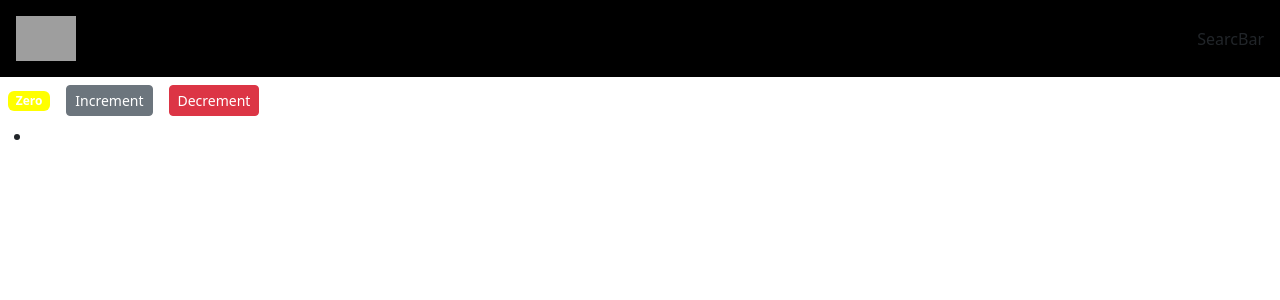
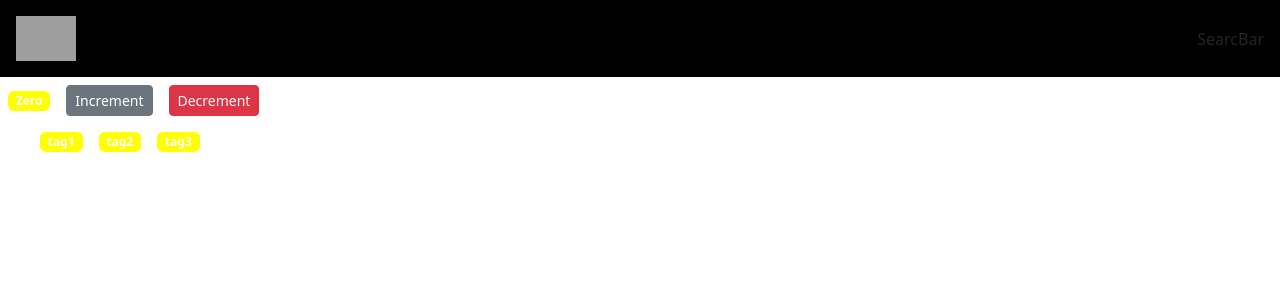
Before and after one commit to Aditya664/ReactPrcatice, a React (Create React App) app: page /new in a window 1280 px wide. Shown: the top 300 px of the page. Built offline with nearby package versions, Linux system fonts and the light colour scheme; grey boxes are pictures that could not be loaded.

Commit message:
learned how to work tith loops

```diff
--- a/src/components/NewProj.jsx
+++ b/src/components/NewProj.jsx
@@ -1,7 +1,8 @@
 import React, { Component } from 'react'
 class NewProj extends Component {
     state = {
-        count: 0
+        count: 0,
+        tags: ['tag1', 'tag2', 'tag3']
     };
     render() {
         return (
@@ -10,7 +11,7 @@ class NewProj extends Component {
                 <button onClick={() => this.increment()} className='btn btn-secondary btn-sm m-2'>Increment</button>
                 <button onClick={() => this.decrement()} className='btn btn-danger btn-sm m-2'>Decrement</button>
                 <ul>
-                    <li></li>
+                    {this.state.tags.map(tag => <li className={this.getBadgeClasses()} key={tag}>{tag}</li>)}
                 </ul>
             </React.Fragment>
         );
```
